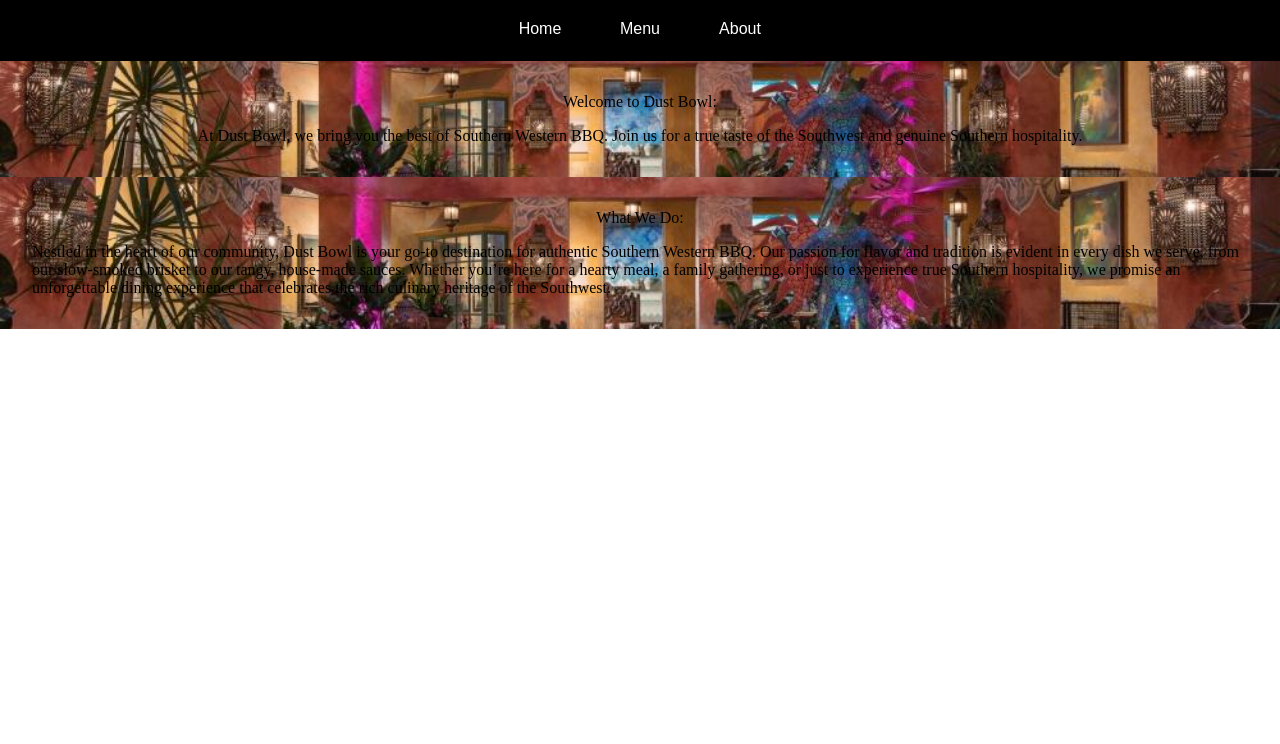
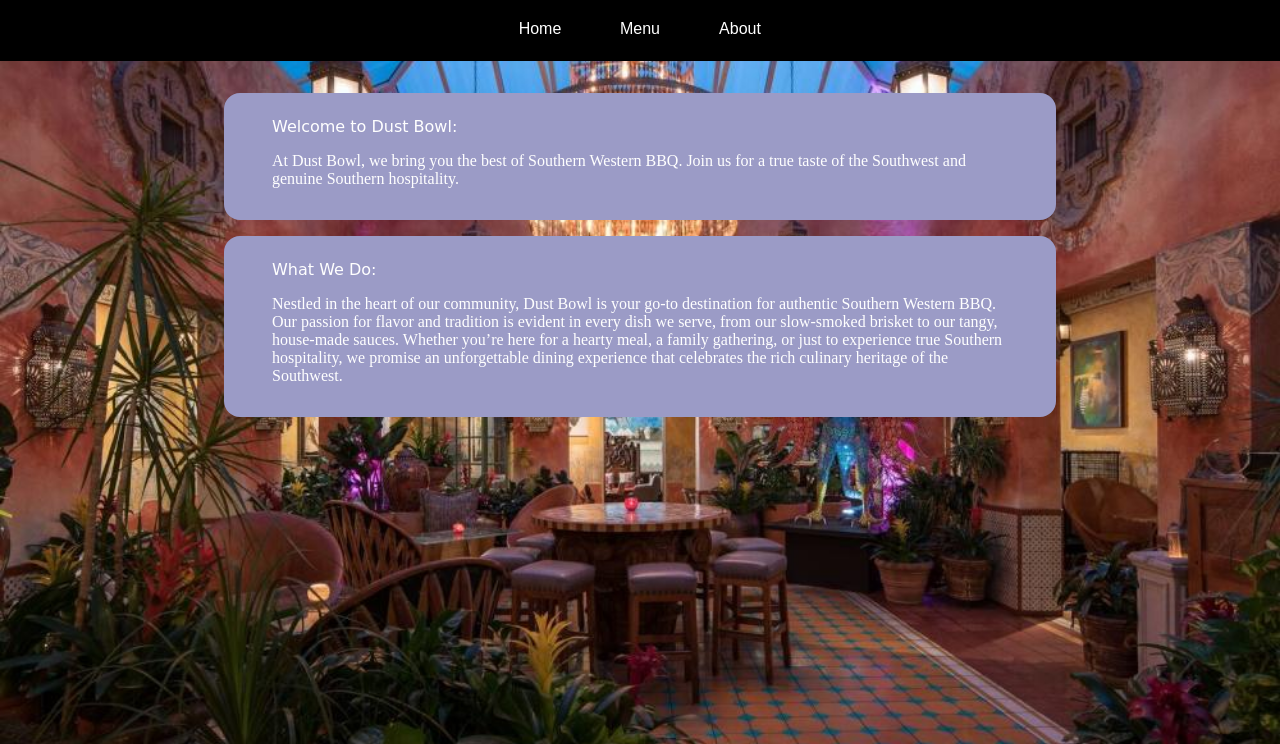
Before and after one commit to ArenaofDust/restaurant-pages, a website built with webpack: page src/index.html in a window 1280 px wide. Shown: the part 56-800 px from the top of the page. Built offline with nearby package versions, Linux system fonts and the light colour scheme; files whose address does not match are found by name.

Commit message:
Finished homepage

```diff
--- a/src/components/home.js
+++ b/src/components/home.js
@@ -5,7 +5,7 @@ const loadHomeTab = () => {
 
     const createSection = (title, content) => {
         const container = document.createElement("div");
-        container.classList.add("content-container");
+        container.classList.add("section-container");
         contentDiv.append(container);
 
         const sectionHeader = document.createElement("div");
--- a/src/styles/style.css
+++ b/src/styles/style.css
@@ -45,7 +45,7 @@ button:hover {
 }
 
 
-.content-container {
+.content {
     background-image: url(/Users/luabeyakabongo/repos/restaurant-pages/src/images/rest-background.jpeg);
     background-position: center, center;
     background-repeat: no-repeat;
@@ -60,6 +60,21 @@ button:hover {
 
 }
 
+.section-container {
+    background-color: rgb(155, 155, 198);
+    color: white;
+    padding: 24px 48px;
+    width: 80%;
+    max-width: 52rem;
+    border-radius: 16px;
+}
+
 .section-header {
+    font-family: "Tangerine", cursive;
+    font-size: 16px;
+    margin-bottom: 16px;
+}
 
+.section-content {
+    margin-bottom: 8px;
 }
```
